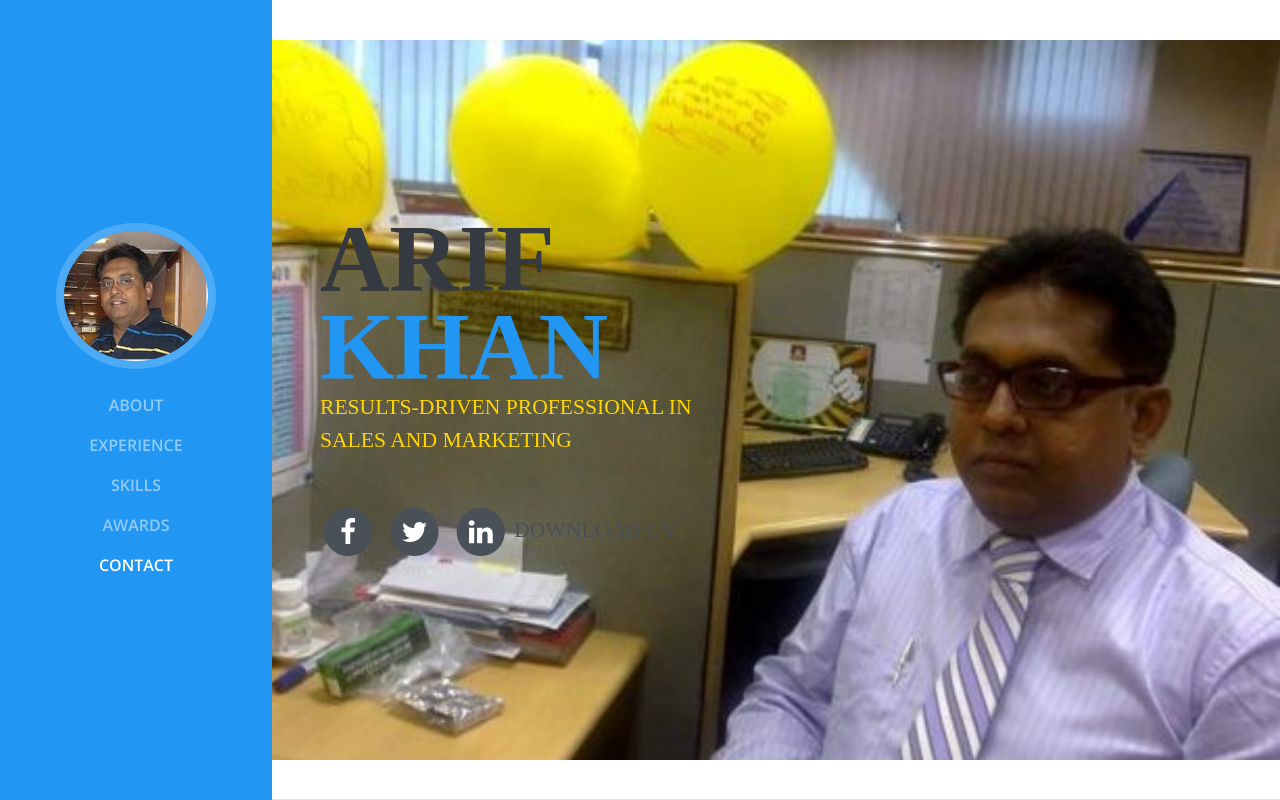
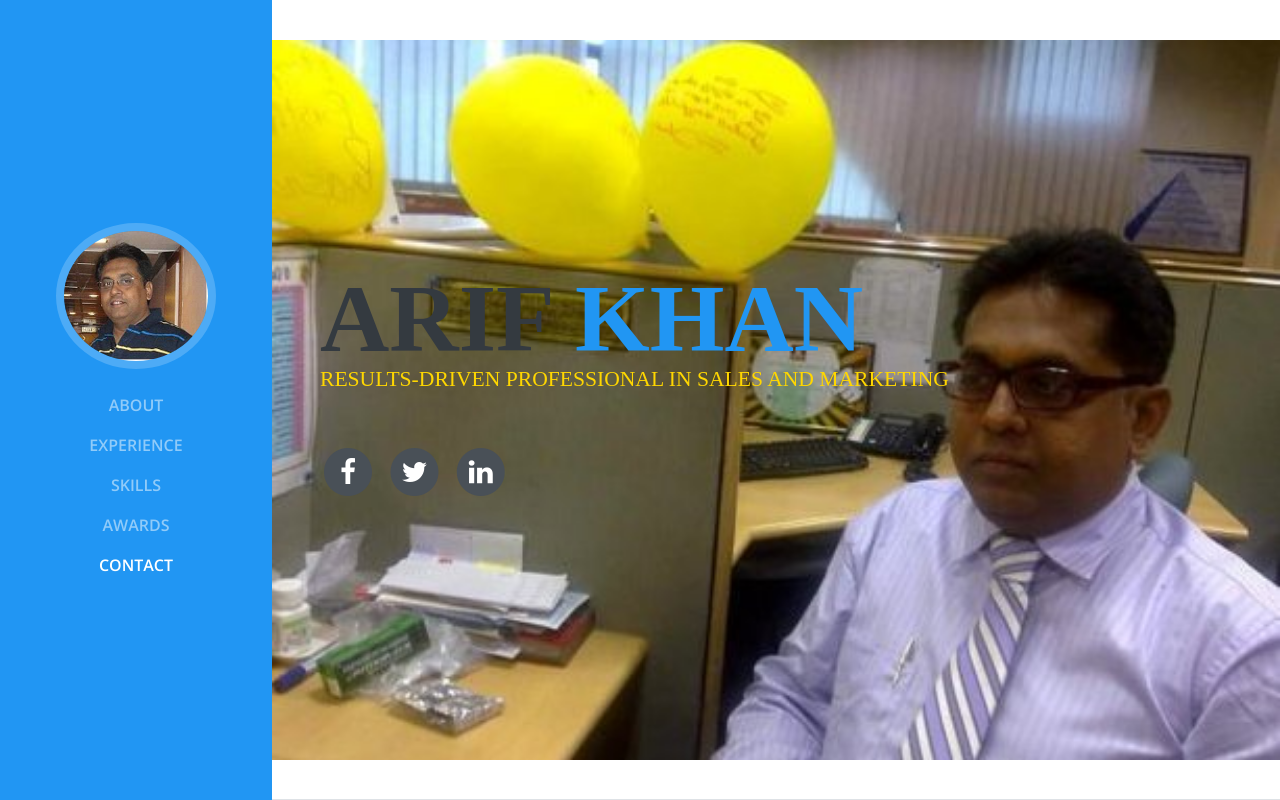
Before and after one commit to Dnext-Solution/Arif, a plain HTML site: page index.html in a window 1280 px wide. Shown: the top 800 px of the page. Drawn offline with nearby package versions, Linux system fonts and the light colour scheme; a web font is replaced by a local one.

Commit message:
Update index.html

```diff
--- a/index.html
+++ b/index.html
@@ -98,13 +98,7 @@ License URL: https://creativecommons.org/licenses/by/4.0/
                     <i class="fa fa-circle fa-stack-2x"></i>
                     <i class="fa fa-linkedin fa-stack-1x fa-inverse"></i>
                   </span>
-                <a href="jasmincv.pdf" target="_blank" class="main-btn" href="#work">Download Cv</a>
-                            </div> <!-- header content right -->
-                    </div>
-                    <div class="col-lg-6 offset-xl-1">
-                  </li>
-              </ul>
-          </div>
+                          </div>
       </section>
 
     <!--====================================================
```
